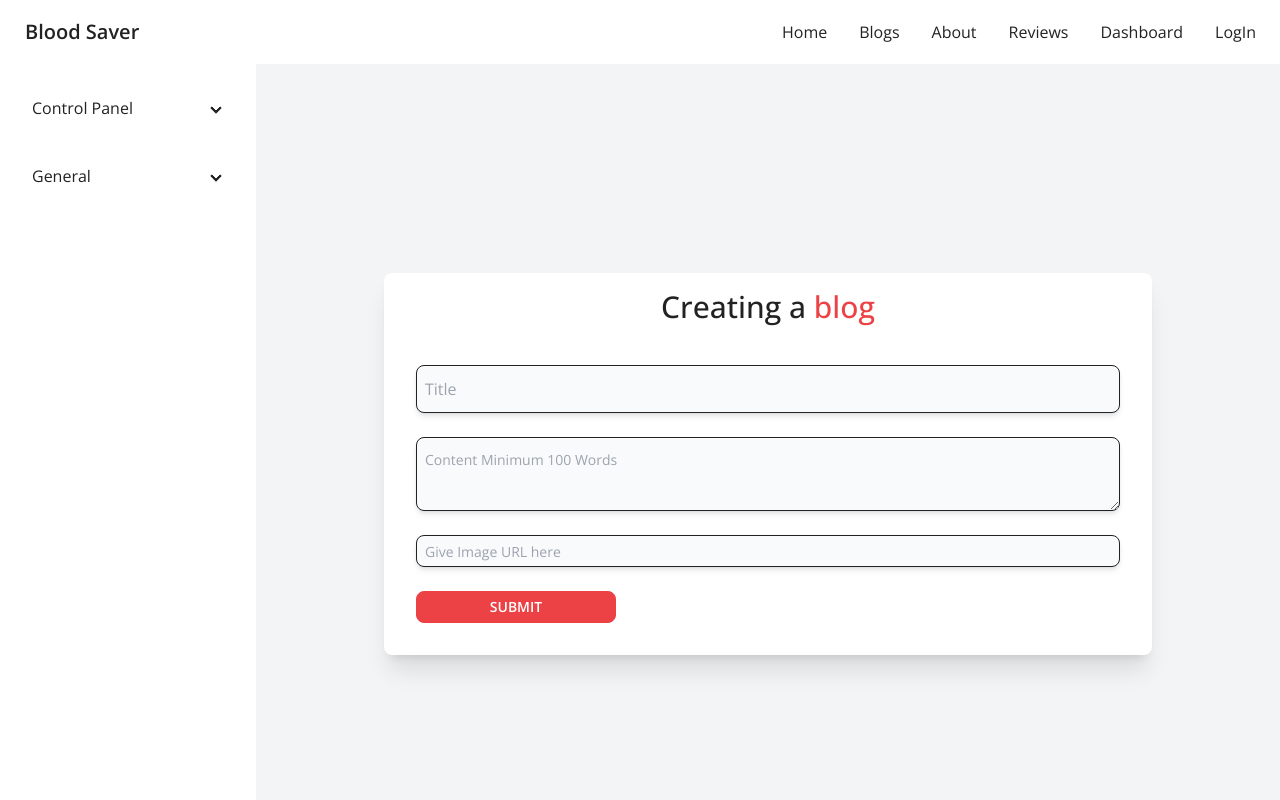
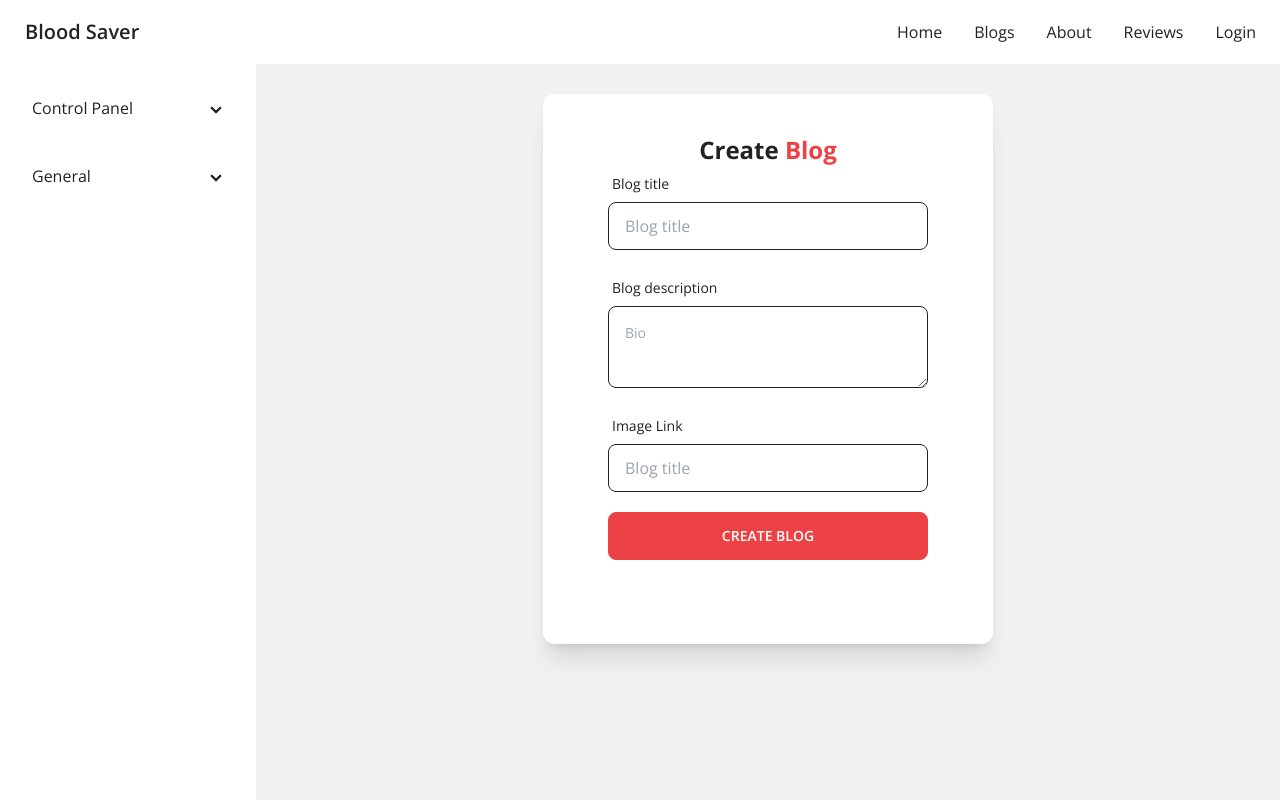
Before and after one commit to bitue/connect-to-blood-client, a React (Create React App) app: page /dashboard/createBlog in a window 1280 px wide. Shown: the top 800 px of the page. Built offline with nearby package versions, Linux system fonts and the light colour scheme.

Commit message:
Made create blog dynamic

```diff
--- a/package.json
+++ b/package.json
@@ -17,6 +17,7 @@
     "react-rating": "^2.0.5",
     "react-router-dom": "^6.8.0",
     "react-scripts": "5.0.1",
+    "sweetalert2": "^11.7.2",
     "swiper": "^9.0.3",
     "web-vitals": "^2.1.4"
   },
--- a/src/Components/Dashboard/CreateBlog.js
+++ b/src/Components/Dashboard/CreateBlog.js
@@ -14,7 +14,6 @@ const CreateBlog = () => {
 
     console.log(token, 'create blog');
     const onSubmit = (data) => {
-        console.log(data, ' blog data from ');
         data.user = user._id;
 
         const isReady = window.confirm('Are you sure you want to post this blog?');
@@ -43,54 +42,29 @@ const CreateBlog = () => {
     };
 
     return (
-        <div className="w-full h-full flex flex-col items-center justify-center py-20 px-10 bg-gray-100">
-            <div className="w-full max-w-3xl bg-white rounded-lg shadow-xl">
-                <h2 className="text-3xl text-center mb-6 font-medium py-4">
-                    Creating a <span className="text-primary">blog</span>
-                </h2>
-                <form onSubmit={handleSubmit(onSubmit)} className="border-secondary px-8 pb-8">
-                    <div className="form-control mb-6">
-                        <input
-                            type="text"
-                            {...register('title', { required: 'Title is required' })}
-                            className="input border-secondary w-full p-2 rounded-lg bg-gray-50 shadow-md"
-                            placeholder="Title"
-                        />
-                        {getErrorMessage('title')}
-                    </div>
+        <div className="h-[550px] w-[450px] phone-2 text-center rounded-xl bg-[#fff] mx-auto mt-[30px] shadow-xl pt-[20px]">
+            <h2 className="text-2xl mt-[20px] font-bold">Create <span className="text-[#ED4245]">Blog</span></h2>
+            <form action="" className="flex justify-center items-center" onSubmit={handleSubmit(onSubmit)}>
+                <div className="form-control w-full max-w-xs">
+                    <label className="label">
+                        <span className="label-text text-[#222]">Blog title</span>
+                    </label>
+                    <input type="text" placeholder="Blog title" className="input input-bordered w-full max-w-xs border-[#222]" {...register("title", { required: true })} />
+                    <label className="label mt-[20px]">
+                        <span className="label-text text-[#222]">Blog description</span>
+                    </label>
+                    <textarea placeholder="Bio" className="textarea textarea-bordered textarea-md w-full max-w-xs border-[#222] " {...register("content", { required: true })}  ></textarea>
 
-                    <div className="form-control mb-6">
-                        <textarea
-                            {...register('content', { required: 'Content is required' })}
-                            className="textarea textarea-bordered border-secondary w-full p-2 rounded-lg bg-gray-50 shadow-md"
-                            placeholder="Content Minimum 100 Words"
-                        />
-                        {getErrorMessage('content')}
-                    </div>
+                    <label className="label mt-[20px]">
+                        <span className="label-text text-[#222]">Image Link</span>
+                    </label>
+                    <input type="url" placeholder="Blog title" className="input input-bordered w-full max-w-xs border-[#222]" {...register("img", { required: true })}   />
+                    <button className="btn mt-[20px] text-[#fff]  bg-primary border-primary hover:bg-[#222] disabled:bg-[#f3f3f3]" >
+                        Create Blog
+                    </button>
 
-                    <div className="form-control mb-6">
-                        <input
-                            type="text"
-                            {...register('url', { required: 'Image url is required' })}
-                            placeholder="Give Image URL here"
-                            className="file-input file-input-bordered file-input-sm  border-secondary w-full p-2 rounded-lg bg-gray-50 shadow-md"
-                        />
-                        {getErrorMessage('url')}
-                    </div>
-
-                    <div className="flex justify-between">
-                        <input
-                            className="btn btn-primary btn-sm w-[200px] text-white place-content-center py-2 rounded-lg"
-                            value="Submit"
-                            type="submit"
-                        />
-                    </div>
-                </form>
-                <div>
-                    <p className="text-primary">{blogStatus ? blogStatus : ''}</p>
-                    {/* modal use kore aita koray jai vai ,, aita try koiren  */}
                 </div>
-            </div>
+            </form>
         </div>
     );
 };
--- a/src/Components/Shared/Navbar.js
+++ b/src/Components/Shared/Navbar.js
@@ -14,7 +14,7 @@ const Navbar = () => {
     setUser(null);
   };
   const menuItems = (
-    <React.Fragment>
+    <>
       <li>
         <Link to="/">Home</Link>
       </li>
@@ -27,19 +27,23 @@ const Navbar = () => {
       <li>
         <Link to="/reviews">Reviews</Link>
       </li>
-      <li>
-        <Link to="/dashboard">Dashboard</Link>
-      </li>
-      <li>
-        {user ? (
+
+      {user ? <>
+        <li>
+          <Link to="/dashboard">Dashboard</Link>
+        </li>
+        <li>
           <Link to="/login" onClick={logOutHandler}>
-            LogOut
+            Logout
           </Link>
-        ) : (
-          <Link to="/login"> LogIn</Link>
+        </li>
+      </>
+        : (
+          <li>
+            <Link to="/login">Login</Link>
+          </li>
         )}
-      </li>
-    </React.Fragment>
+    </>
   );
 
   return (
--- a/src/Pages/Register.js
+++ b/src/Pages/Register.js
@@ -7,7 +7,7 @@ import Navbar from '../Components/Shared/Navbar';
 const Register = () => {
     const { register, handleSubmit } = useForm();
     const bloodTypes = ['A+', 'A-', 'B+', 'B-', 'O+', 'O-', 'AB+', 'AB-'];
-    const [token, setToken] = useState('')
+
     const onSubmit = (userData) => {
         axios.post("https://pear-gifted-lamb.cyclic.app/signup", userData)
             .then(res => localStorage.setItem("token", res.headers.authorization))
```
Also changed, not shown: 1 other file (tests, documents, lock files or other folders).
